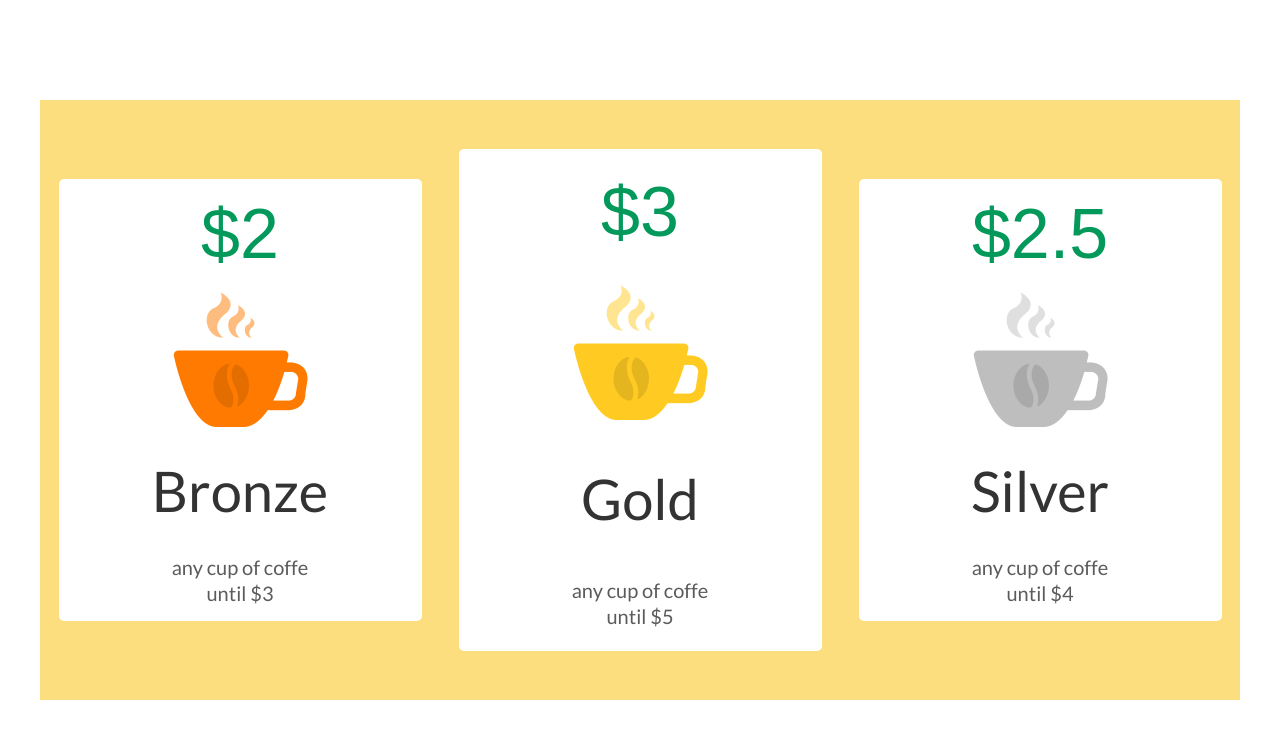
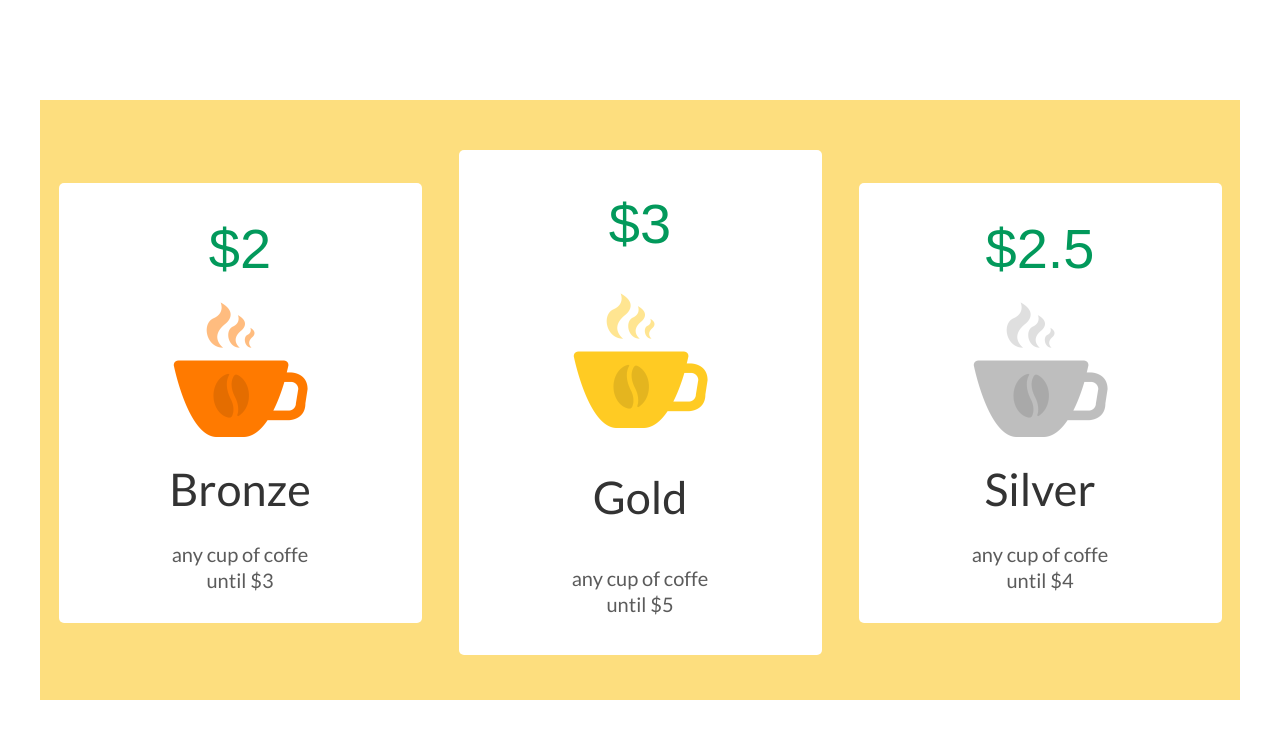
Before and after one commit to barabana78/cup_plans, a plain HTML site: page index.html in a window 1280 px wide. Drawn offline with Linux system fonts and the light colour scheme.

Commit message:
removed cell height

```diff
--- a/index.html
+++ b/index.html
@@ -9,38 +9,38 @@
 <body>
 <main>
   <!--Bronze-->
-  <div class="cell bronze">
+  <div class="cell">
     <h1>$2</h1>
 <div class="cup">
     <img class="smoke" src="./images/Bsmoke.png" alt="Smoke">
     <img src="./images/Bcup.png" alt="Cup">
     <img class="bean" src="./images/bean.png" alt="Bean">
 </div>
-    <h2>Bronze</h2>
+    <a href="#"><h2>Bronze</h2></a>
     <p>any cup of coffe<br/>until $3</p>
   </div>
   <!--/Bronze-->
   <!--Gold-->
-  <div class="cell Gold">
+  <div class="cell">
     <h1>$3</h1>
-<div class="cup holder">
+<div class="cup">
     <img class="smoke" src="./images/Gsmoke.png" alt="Smoke">
     <img src="./images/Gcup.png" alt="Cup">
 <img class="bean" src="./images/bean.png" alt="Bean">
 </div>
-    <h2>Gold</h2>
+    <a href="#"><h2>Gold</h2></a>
     <p>any cup of coffe<br/>until $5</p>
   </div>
   <!--/Gold-->
   <!--Silver-->
-  <div class="cell silver">
+  <div class="cell">
     <h1>$2.5</h1>
-<div class="cup holder">
+<div class="cup">
     <img class="smoke" src="./images/Ssmoke.png" alt="Smoke">
     <img src="./images/Scup.png" alt="Cup">
 <img class="bean" src="./images/bean.png" alt="Bean">
 </div>
-    <h2>Silver</h2>
+    <a href="#"><h2>Silver</h2></a>
     <p>any cup of coffe<br/>until $4</p>
   </div>
   <!--/Silver-->
--- a/styles/styles.css
+++ b/styles/styles.css
@@ -1,7 +1,22 @@
+/*GENERALE*/
 * {
   box-sizing: border-box;
   margin: 0;
-  padding: 0;
+}
+
+img {
+  max-width: 100%;
+  width: auto;
+  display: block;
+}
+
+a {
+  text-decoration: none;
+}
+
+a:hover {
+  text-decoration: underline;
+  color: #333333;
 }
 
 body {
@@ -12,32 +27,47 @@ body {
   justify-content: center;
 }
 
-img {
-  max-width: 100%;
-  width: auto;
-  display: block;
-}
-
+/*FLEX-CONTAINER*/
 main {
   width: 1200px;
   height: 600px;
   background-color: #fdde7e;
   display: flex;
+  padding: 50px 0 45px;
   justify-content: space-around;
   align-items: center;
 }
 
+/*CELL*/
+.cell {
+  width: 363px;
+  background-color: white;
+  border-radius: 5px;
+  padding: 33px 0 30px;
+  margin: 0 10px;
+  display: flex;
+  flex-direction: column;
+  align-items: center;
+  justify-content: space-around;
+}
+
+div.cell:nth-child(2) {
+  align-self: stretch;
+}
+
 h1 {
   color: #02995b;
-  font-size: 70px;
+  font-size: 56px;
   font-family: 'Rajdhani', sans-serif;
   font-weight: 500;
+  margin-bottom: 33px;
 }
 
 h2 {
   color: #333333;
-  font-size: 56px;
+  font-size: 45px;
   font-weight: 400;
+  margin: 25px 0;
 }
 
 p {
@@ -47,24 +77,8 @@ p {
   text-align: center;
   opacity: 0.8;
 }
-.cell {
-  width: 363px;
-  background-color: white;
-  border-radius: 5px;
-  display: flex;
-  flex-direction: column;
-  align-items: center;
-  justify-content: space-around;
-  margin: 0 5px;
-}
-.bronze,
-.silver {
-  height: 442px;
-}
 
-.Gold {
-  height: 502px;
-}
+/*CUP-PICTURE*/
 .cup {
   position: relative;
 }
```
